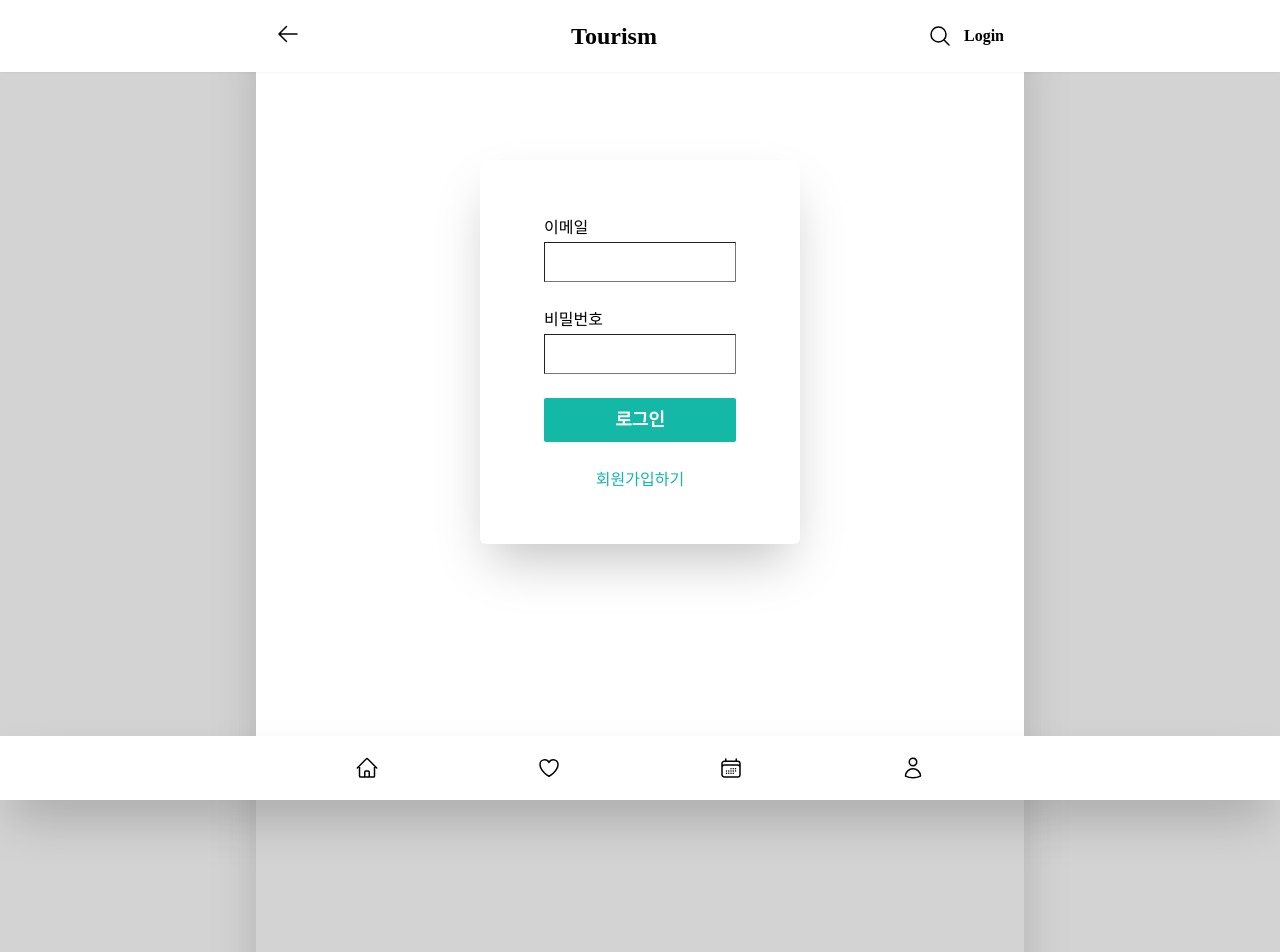
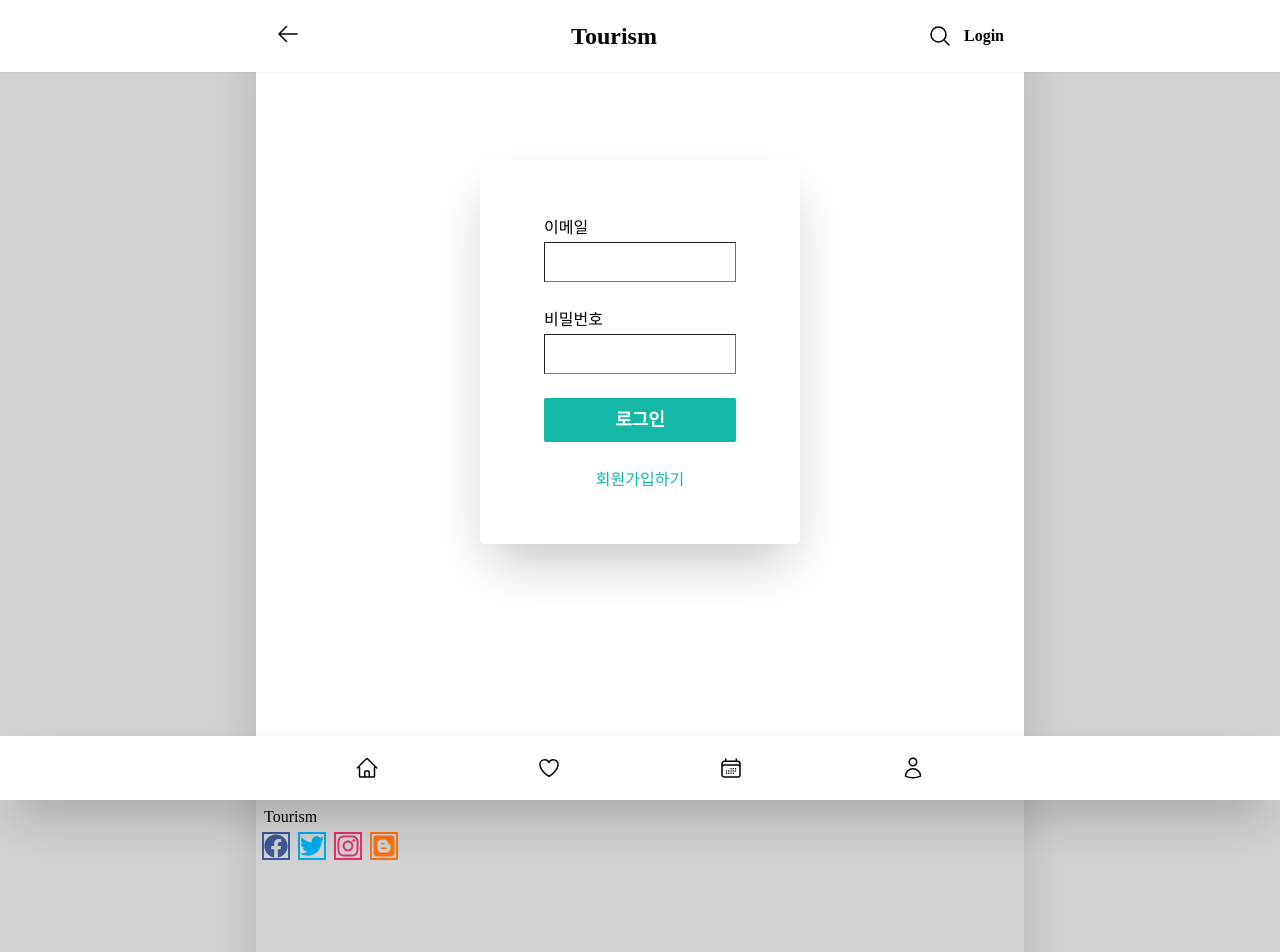
Before and after one commit to junseokoh-hub/react-tourism, a React (Vite) app: page /login in a window 1280 px wide. Shown: the top 952 px of the page. Built offline with nearby package versions, Linux system fonts and the light colour scheme; no server answers.

Commit message:
add menuslice

```diff
--- a/src/Root.tsx
+++ b/src/Root.tsx
@@ -1,9 +1,16 @@
 import React, { useEffect, useRef, useState } from "react";
 import { Outlet } from "react-router-dom";
+import Modal from "./components/Modal/Modal";
+import SideMenu from "./components/UI/SideMenu";
+import { useDispatch, useSelector } from "./store/hooks";
+import { onClose } from "./store/menuSlice";
 
 const MainHeader = React.lazy(() => import("./components/UI/MainHeader"));
+const LowerNavigation = React.lazy(
+  () => import("./components/Layout/LowerNavigation"),
+);
+const Layout = React.lazy(() => import("./components/Layout/Layout"));
 const Footer = React.lazy(() => import("./components/Layout/Footer"));
-const Layout = React.lazy(() => import("./components/Layout/Layout"));
 
 const Root = () => {
   const [isView, setIsView] = useState(false);
@@ -28,13 +35,13 @@ const Root = () => {
     <>
       <MainHeader isView={isView} />
       <div ref={targetRef} />
-      <main className="max-w-3xl md:mx-auto md:shadow-2xl">
+      <main className="max-w-3xl relative md:mx-auto md:shadow-2xl">
         <Layout>
           <Outlet />
         </Layout>
-        <section className="w-full min-h-[300px] bg-[lightgray] "></section>
+        <Footer />
       </main>
-      <Footer />
+      <LowerNavigation />
     </>
   );
 };
--- a/src/components/Layout/Footer.tsx
+++ b/src/components/Layout/Footer.tsx
@@ -1,97 +1,69 @@
 import { useNavigate } from "react-router-dom";
-import { useSelector } from "../../store/hooks";
 
 const Footer = () => {
-  const authUser = useSelector((state) => state.auth.user);
   const navigate = useNavigate();
-
   return (
-    <footer className="py-5 fixed bottom-0 left-0 right-0 bg-white shadow-2xl">
-      <nav className="px-5 flex justify-around max-w-3xl md:mx-auto">
-        <span
-          className="flex items-center cursor-pointer"
-          onClick={() => navigate("/")}
+    <section className="p-2 w-full min-h-[300px] bg-[lightgray]">
+      <ul className="space-y-2">
+        <li onClick={() => navigate("/")} className="cursor-pointer">
+          Tourism
+        </li>
+        <li className="space-x-3">
+          <a
+            href="https://www.facebook.com"
+            target="_blank"
+            rel="noopener noreferrer"
           >
             <svg
               xmlns="http://www.w3.org/2000/svg"
-            fill="none"
-            viewBox="0 0 24 24"
-            strokeWidth="1.5"
-            stroke="currentColor"
-            className="w-6 h-6"
+              viewBox="0 0 512 512"
+              className="w-6 h-6 fill-[#3b5998] ring-2 ring-[#3b5998]"
             >
-            <path
-              strokeLinecap="round"
-              strokeLinejoin="round"
-              d="M2.25 12l8.954-8.955c.44-.439 1.152-.439 1.591 0L21.75 12M4.5 9.75v10.125c0 .621.504 1.125 1.125 1.125H9.75v-4.875c0-.621.504-1.125 1.125-1.125h2.25c.621 0 1.125.504 1.125 1.125V21h4.125c.621 0 1.125-.504 1.125-1.125V9.75M8.25 21h8.25"
-            />
+              <path d="M504 256C504 119 393 8 256 8S8 119 8 256c0 123.78 90.69 226.38 209.25 245V327.69h-63V256h63v-54.64c0-62.15 37-96.48 93.67-96.48 27.14 0 55.52 4.84 55.52 4.84v61h-31.28c-30.8 0-40.41 19.12-40.41 38.73V256h68.78l-11 71.69h-57.78V501C413.31 482.38 504 379.78 504 256z" />
             </svg>
-        </span>
-        <span
-          className="flex items-center cursor-pointer"
-          onClick={() => {
-            !authUser && navigate("login");
-          }}
+          </a>
+          <a
+            href="https://www.twitter.com"
+            target="_blank"
+            rel="noopener noreferrer"
           >
             <svg
               xmlns="http://www.w3.org/2000/svg"
-            fill="none"
-            viewBox="0 0 24 24"
-            strokeWidth="1.5"
-            stroke="currentColor"
-            className="w-6 h-6"
+              viewBox="0 0 512 512"
+              className="w-6 h-6 fill-[#00acee] ring-2 ring-[#00acee]"
             >
-            <path
-              strokeLinecap="round"
-              strokeLinejoin="round"
-              d="M21 8.25c0-2.485-2.099-4.5-4.688-4.5-1.935 0-3.597 1.126-4.312 2.733-.715-1.607-2.377-2.733-4.313-2.733C5.1 3.75 3 5.765 3 8.25c0 7.22 9 12 9 12s9-4.78 9-12z"
-            />
+              <path d="M459.37 151.716c.325 4.548.325 9.097.325 13.645 0 138.72-105.583 298.558-298.558 298.558-59.452 0-114.68-17.219-161.137-47.106 8.447.974 16.568 1.299 25.34 1.299 49.055 0 94.213-16.568 130.274-44.832-46.132-.975-84.792-31.188-98.112-72.772 6.498.974 12.995 1.624 19.818 1.624 9.421 0 18.843-1.3 27.614-3.573-48.081-9.747-84.143-51.98-84.143-102.985v-1.299c13.969 7.797 30.214 12.67 47.431 13.319-28.264-18.843-46.781-51.005-46.781-87.391 0-19.492 5.197-37.36 14.294-52.954 51.655 63.675 129.3 105.258 216.365 109.807-1.624-7.797-2.599-15.918-2.599-24.04 0-57.828 46.782-104.934 104.934-104.934 30.213 0 57.502 12.67 76.67 33.137 23.715-4.548 46.456-13.32 66.599-25.34-7.798 24.366-24.366 44.833-46.132 57.827 21.117-2.273 41.584-8.122 60.426-16.243-14.292 20.791-32.161 39.308-52.628 54.253z" />
             </svg>
-        </span>
-        <span
-          className="flex items-center cursor-pointer"
-          onClick={() => {
-            !authUser && navigate("login");
-          }}
+          </a>
+          <a
+            href="https://www.instagram.com"
+            target="_blank"
+            rel="noopener noreferrer"
           >
             <svg
               xmlns="http://www.w3.org/2000/svg"
-            fill="none"
-            viewBox="0 0 24 24"
-            strokeWidth="1.5"
-            stroke="currentColor"
-            className="w-6 h-6"
+              viewBox="0 0 448 512"
+              className="w-6 h-6 fill-[#E1306C] ring-2 ring-[#E1306C]"
             >
-            <path
-              strokeLinecap="round"
-              strokeLinejoin="round"
-              d="M6.75 3v2.25M17.25 3v2.25M3 18.75V7.5a2.25 2.25 0 012.25-2.25h13.5A2.25 2.25 0 0121 7.5v11.25m-18 0A2.25 2.25 0 005.25 21h13.5A2.25 2.25 0 0021 18.75m-18 0v-7.5A2.25 2.25 0 015.25 9h13.5A2.25 2.25 0 0121 11.25v7.5m-9-6h.008v.008H12v-.008zM12 15h.008v.008H12V15zm0 2.25h.008v.008H12v-.008zM9.75 15h.008v.008H9.75V15zm0 2.25h.008v.008H9.75v-.008zM7.5 15h.008v.008H7.5V15zm0 2.25h.008v.008H7.5v-.008zm6.75-4.5h.008v.008h-.008v-.008zm0 2.25h.008v.008h-.008V15zm0 2.25h.008v.008h-.008v-.008zm2.25-4.5h.008v.008H16.5v-.008zm0 2.25h.008v.008H16.5V15z"
-            />
+              <path d="M224.1 141c-63.6 0-114.9 51.3-114.9 114.9s51.3 114.9 114.9 114.9S339 319.5 339 255.9 287.7 141 224.1 141zm0 189.6c-41.1 0-74.7-33.5-74.7-74.7s33.5-74.7 74.7-74.7 74.7 33.5 74.7 74.7-33.6 74.7-74.7 74.7zm146.4-194.3c0 14.9-12 26.8-26.8 26.8-14.9 0-26.8-12-26.8-26.8s12-26.8 26.8-26.8 26.8 12 26.8 26.8zm76.1 27.2c-1.7-35.9-9.9-67.7-36.2-93.9-26.2-26.2-58-34.4-93.9-36.2-37-2.1-147.9-2.1-184.9 0-35.8 1.7-67.6 9.9-93.9 36.1s-34.4 58-36.2 93.9c-2.1 37-2.1 147.9 0 184.9 1.7 35.9 9.9 67.7 36.2 93.9s58 34.4 93.9 36.2c37 2.1 147.9 2.1 184.9 0 35.9-1.7 67.7-9.9 93.9-36.2 26.2-26.2 34.4-58 36.2-93.9 2.1-37 2.1-147.8 0-184.8zM398.8 388c-7.8 19.6-22.9 34.7-42.6 42.6-29.5 11.7-99.5 9-132.1 9s-102.7 2.6-132.1-9c-19.6-7.8-34.7-22.9-42.6-42.6-11.7-29.5-9-99.5-9-132.1s-2.6-102.7 9-132.1c7.8-19.6 22.9-34.7 42.6-42.6 29.5-11.7 99.5-9 132.1-9s102.7-2.6 132.1 9c19.6 7.8 34.7 22.9 42.6 42.6 11.7 29.5 9 99.5 9 132.1s2.7 102.7-9 132.1z" />
             </svg>
-        </span>
-        <span
-          className="flex items-center cursor-pointer"
-          onClick={() => {
-            !authUser && navigate("login");
-          }}
+          </a>
+          <a
+            href="https://www.blogger.com"
+            target="_blank"
+            rel="noopener noreferrer"
           >
             <svg
               xmlns="http://www.w3.org/2000/svg"
-            fill="none"
-            viewBox="0 0 24 24"
-            strokeWidth="1.5"
-            stroke="currentColor"
-            className="w-6 h-6"
+              viewBox="0 0 448 512"
+              className="w-6 h-6 fill-orange-500 ring-2 ring-orange-500"
             >
-            <path
-              strokeLinecap="round"
-              strokeLinejoin="round"
-              d="M15.75 6a3.75 3.75 0 11-7.5 0 3.75 3.75 0 017.5 0zM4.501 20.118a7.5 7.5 0 0114.998 0A17.933 17.933 0 0112 21.75c-2.676 0-5.216-.584-7.499-1.632z"
-            />
+              <path d="M162.4 196c4.8-4.9 6.2-5.1 36.4-5.1 27.2 0 28.1.1 32.1 2.1 5.8 2.9 8.3 7 8.3 13.6 0 5.9-2.4 10-7.6 13.4-2.8 1.8-4.5 1.9-31.1 2.1-16.4.1-29.5-.2-31.5-.8-10.3-2.9-14.1-17.7-6.6-25.3zm61.4 94.5c-53.9 0-55.8.2-60.2 4.1-3.5 3.1-5.7 9.4-5.1 13.9.7 4.7 4.8 10.1 9.2 12 2.2 1 14.1 1.7 56.3 1.2l47.9-.6 9.2-1.5c9-5.1 10.5-17.4 3.1-24.4-5.3-4.7-5-4.7-60.4-4.7zm223.4 130.1c-3.5 28.4-23 50.4-51.1 57.5-7.2 1.8-9.7 1.9-172.9 1.8-157.8 0-165.9-.1-172-1.8-8.4-2.2-15.6-5.5-22.3-10-5.6-3.8-13.9-11.8-17-16.4-3.8-5.6-8.2-15.3-10-22C.1 423 0 420.3 0 256.3 0 93.2 0 89.7 1.8 82.6 8.1 57.9 27.7 39 53 33.4c7.3-1.6 332.1-1.9 340-.3 21.2 4.3 37.9 17.1 47.6 36.4 7.7 15.3 7-1.5 7.3 180.6.2 115.8 0 164.5-.7 170.5zm-85.4-185.2c-1.1-5-4.2-9.6-7.7-11.5-1.1-.6-8-1.3-15.5-1.7-12.4-.6-13.8-.8-17.8-3.1-6.2-3.6-7.9-7.6-8-18.3 0-20.4-8.5-39.4-25.3-56.5-12-12.2-25.3-20.5-40.6-25.1-3.6-1.1-11.8-1.5-39.2-1.8-42.9-.5-52.5.4-67.1 6.2-27 10.7-46.3 33.4-53.4 62.4-1.3 5.4-1.6 14.2-1.9 64.3-.4 62.8 0 72.1 4 84.5 9.7 30.7 37.1 53.4 64.6 58.4 9.2 1.7 122.2 2.1 133.7.5 20.1-2.7 35.9-10.8 50.7-25.9 10.7-10.9 17.4-22.8 21.8-38.5 3.2-10.9 2.9-88.4 1.7-93.9z" />
             </svg>
-        </span>
-      </nav>
-    </footer>
+          </a>
+        </li>
+      </ul>
+    </section>
   );
 };
 
--- /dev/null
+++ b/src/components/Layout/LowerNavigation.tsx
@@ -0,0 +1,100 @@
+import { useNavigate } from "react-router-dom";
+import { useDispatch, useSelector } from "../../store/hooks";
+import { onOpen } from "../../store/menuSlice";
+
+const LowerNavigation = () => {
+  const authUser = useSelector((state) => state.auth.user);
+  const dispatch = useDispatch();
+  const navigate = useNavigate();
+
+  return (
+    <aside className="py-5 fixed bottom-0 left-0 right-0 bg-white shadow-2xl">
+      <nav className="px-5 flex justify-around max-w-3xl md:mx-auto">
+        <span
+          className="flex items-center cursor-pointer"
+          onClick={() => navigate("/")}
+        >
+          <svg
+            xmlns="http://www.w3.org/2000/svg"
+            fill="none"
+            viewBox="0 0 24 24"
+            strokeWidth="1.5"
+            stroke="currentColor"
+            className="w-6 h-6"
+          >
+            <path
+              strokeLinecap="round"
+              strokeLinejoin="round"
+              d="M2.25 12l8.954-8.955c.44-.439 1.152-.439 1.591 0L21.75 12M4.5 9.75v10.125c0 .621.504 1.125 1.125 1.125H9.75v-4.875c0-.621.504-1.125 1.125-1.125h2.25c.621 0 1.125.504 1.125 1.125V21h4.125c.621 0 1.125-.504 1.125-1.125V9.75M8.25 21h8.25"
+            />
+          </svg>
+        </span>
+        <span
+          className="flex items-center cursor-pointer"
+          onClick={() => {
+            !authUser && navigate("login");
+          }}
+        >
+          <svg
+            xmlns="http://www.w3.org/2000/svg"
+            fill="none"
+            viewBox="0 0 24 24"
+            strokeWidth="1.5"
+            stroke="currentColor"
+            className="w-6 h-6"
+          >
+            <path
+              strokeLinecap="round"
+              strokeLinejoin="round"
+              d="M21 8.25c0-2.485-2.099-4.5-4.688-4.5-1.935 0-3.597 1.126-4.312 2.733-.715-1.607-2.377-2.733-4.313-2.733C5.1 3.75 3 5.765 3 8.25c0 7.22 9 12 9 12s9-4.78 9-12z"
+            />
+          </svg>
+        </span>
+        <span
+          className="flex items-center cursor-pointer"
+          onClick={() => {
+            !authUser && navigate("login");
+          }}
+        >
+          <svg
+            xmlns="http://www.w3.org/2000/svg"
+            fill="none"
+            viewBox="0 0 24 24"
+            strokeWidth="1.5"
+            stroke="currentColor"
+            className="w-6 h-6"
+          >
+            <path
+              strokeLinecap="round"
+              strokeLinejoin="round"
+              d="M6.75 3v2.25M17.25 3v2.25M3 18.75V7.5a2.25 2.25 0 012.25-2.25h13.5A2.25 2.25 0 0121 7.5v11.25m-18 0A2.25 2.25 0 005.25 21h13.5A2.25 2.25 0 0021 18.75m-18 0v-7.5A2.25 2.25 0 015.25 9h13.5A2.25 2.25 0 0121 11.25v7.5m-9-6h.008v.008H12v-.008zM12 15h.008v.008H12V15zm0 2.25h.008v.008H12v-.008zM9.75 15h.008v.008H9.75V15zm0 2.25h.008v.008H9.75v-.008zM7.5 15h.008v.008H7.5V15zm0 2.25h.008v.008H7.5v-.008zm6.75-4.5h.008v.008h-.008v-.008zm0 2.25h.008v.008h-.008V15zm0 2.25h.008v.008h-.008v-.008zm2.25-4.5h.008v.008H16.5v-.008zm0 2.25h.008v.008H16.5V15z"
+            />
+          </svg>
+        </span>
+        <span
+          className="flex items-center cursor-pointer"
+          onClick={() => {
+            !authUser ? navigate("login") : dispatch(onOpen());
+          }}
+        >
+          <svg
+            xmlns="http://www.w3.org/2000/svg"
+            fill="none"
+            viewBox="0 0 24 24"
+            strokeWidth="1.5"
+            stroke="currentColor"
+            className="w-6 h-6"
+          >
+            <path
+              strokeLinecap="round"
+              strokeLinejoin="round"
+              d="M15.75 6a3.75 3.75 0 11-7.5 0 3.75 3.75 0 017.5 0zM4.501 20.118a7.5 7.5 0 0114.998 0A17.933 17.933 0 0112 21.75c-2.676 0-5.216-.584-7.499-1.632z"
+            />
+          </svg>
+        </span>
+      </nav>
+    </aside>
+  );
+};
+
+export default LowerNavigation;
--- a/src/pages/Detail.tsx
+++ b/src/pages/Detail.tsx
@@ -1,3 +1,4 @@
+import { useEffect } from "react";
 import { useQueries } from "react-query";
 import { useParams } from "react-router-dom";
 import { detailCommon, detailInfo, detailIntro } from "../api";
@@ -63,13 +64,14 @@ const Detail = ({ contentType }: DetailProps) => {
           <div>
             <span>{data?.data?.telname}</span>
             <span>{data?.data?.tel}</span>
-            <a
+            <div id="homepage"></div>
+            {/* <a
               href={data?.data?.homepage || "#"}
               target={data?.data?.homepage && "_blank"}
               rel="noopener noreferrer"
             >
               홈페이지
-            </a>
+            </a> */}
           </div>
           {accommodationMatch && (
             <AccommodationDetail
--- a/src/pages/Search.tsx
+++ b/src/pages/Search.tsx
@@ -92,7 +92,7 @@ const Search = () => {
               }
             >
               <img
-                className="w-full h-80"
+                className="w-full h-80 rounded-md"
                 src={
                   item.firstimage || item.firstimage2 || "../images/noImage.jpg"
                 }
--- /dev/null
+++ b/src/store/menuSlice.ts
@@ -0,0 +1,22 @@
+import { createSlice } from "@reduxjs/toolkit";
+
+type InitialType = { isMenuOpen: boolean };
+
+const initialState: InitialType = { isMenuOpen: false };
+
+const menuSlice = createSlice({
+  name: "menu",
+  initialState,
+  reducers: {
+    onOpen(state) {
+      state.isMenuOpen = true;
+    },
+    onClose(state) {
+      state.isMenuOpen = false;
+    },
+  },
+});
+
+export const { onOpen, onClose } = menuSlice.actions;
+
+export default menuSlice.reducer;
--- a/src/store/rootReducer.ts
+++ b/src/store/rootReducer.ts
@@ -1,8 +1,10 @@
 import { combineReducers } from "@reduxjs/toolkit";
 import authSlice from "./authSlice";
+import menuSlice from "./menuSlice";
 
 export const rootReducer = combineReducers({
   auth: authSlice,
+  menu: menuSlice,
 });
 
 export type RootState = ReturnType<typeof rootReducer>;
```
Also changed, not shown: src/components/UI/MainHeader.tsx (+10 -13 lines). Lines whose indentation alone changed are shown as unchanged.
